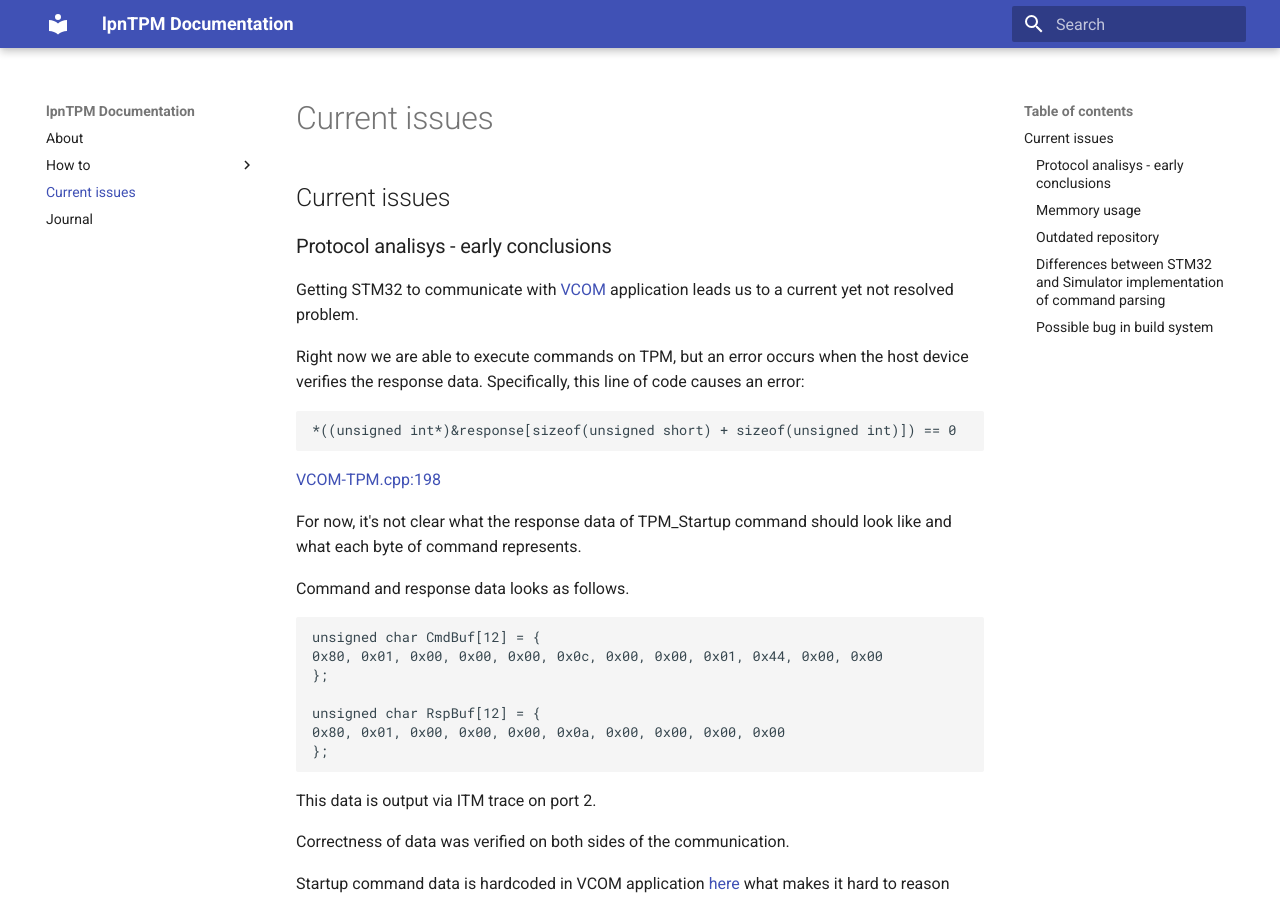
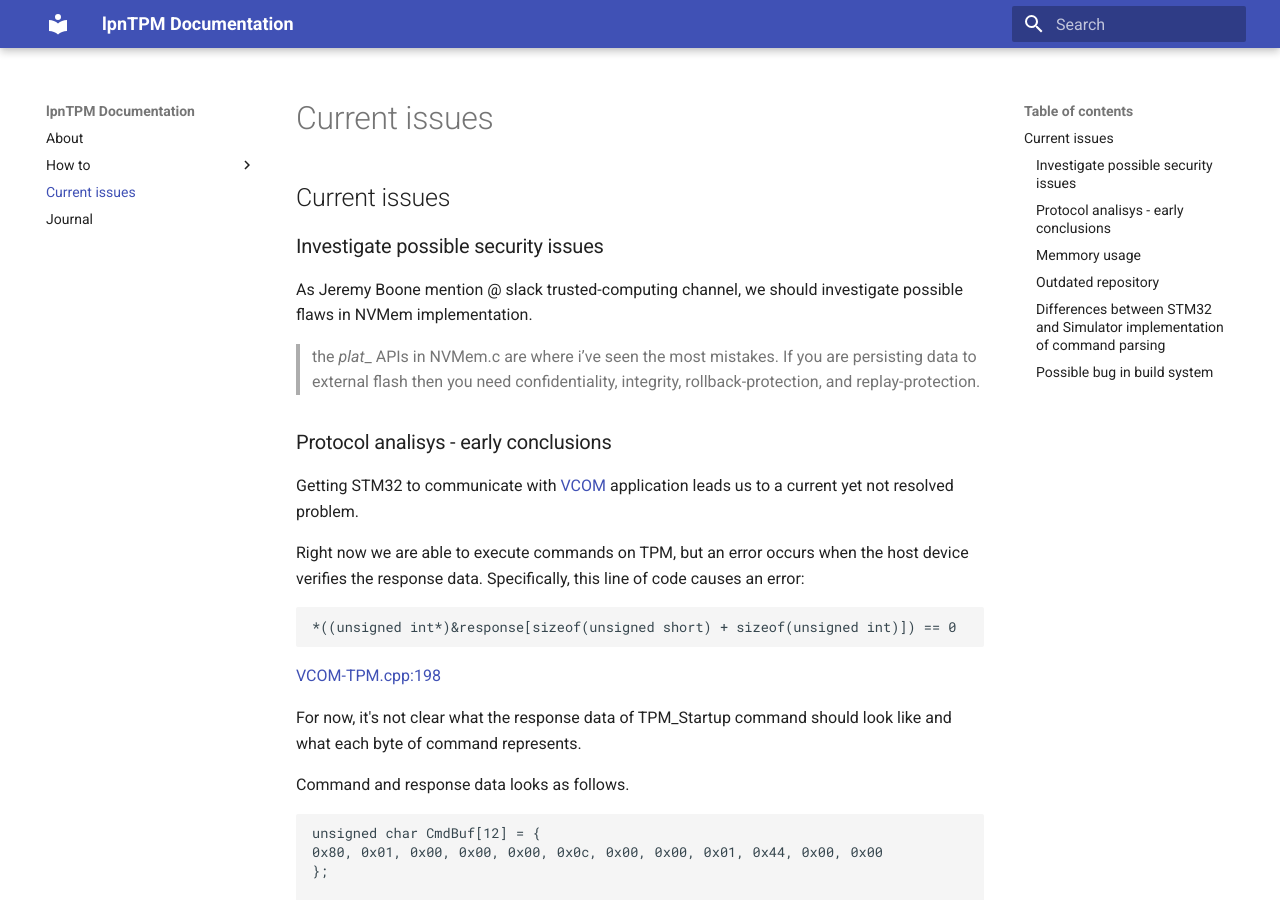
Before and after one commit to lpn-plant/lpntpm-docs, an MkDocs documentation site: the page built from docs/issues.md, in a window 1280 px wide and 900 px high. Built offline with MkDocs 1.6.1 and Material for MkDocs 9.7.7, drawn with Linux system fonts in a browser that asks for light colours; some of the changed text lies outside the part shown.

Commit message:
issues.md added security concenrs

```diff
--- a/docs/issues.md
+++ b/docs/issues.md
@@ -1,4 +1,13 @@
 ## Current issues
+
+### Investigate possible security issues
+
+As Jeremy Boone mention @ slack trusted-computing channel, we should investigate
+possible flaws in NVMem implementation.
+
+> the _plat__ APIs in NVMem.c are where i’ve seen the most mistakes.
+> If you are persisting data to external flash then you need confidentiality,
+> integrity, rollback-protection, and replay-protection.
 
 ### Protocol analisys - early conclusions
 
@@ -113,8 +122,9 @@ At the moment of writing, we are almost out of memory.
 
 ### Outdated repository
 After struggling a lot with build errors while compiling the `master` branch we
-decided to roll back repo to the actual commit adding STM32 samples. Future
-plans involve updating the repo, eventually hitting most actual changes.
+decided to roll back the repo. Chosen commit is the one, that adds STM32
+samples. Plans involve updating the repo, eventually hitting most actual
+changes.
 
 
 ### Differences between STM32 and Simulator implementation of command parsing
```
Also changed, not shown: other parts of docs/issues.md (+4 -4 lines).
